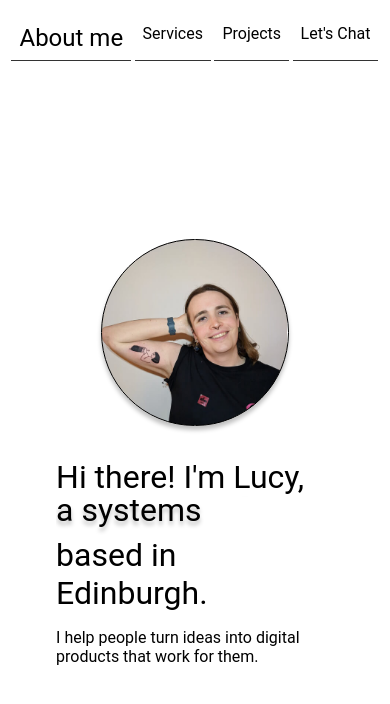
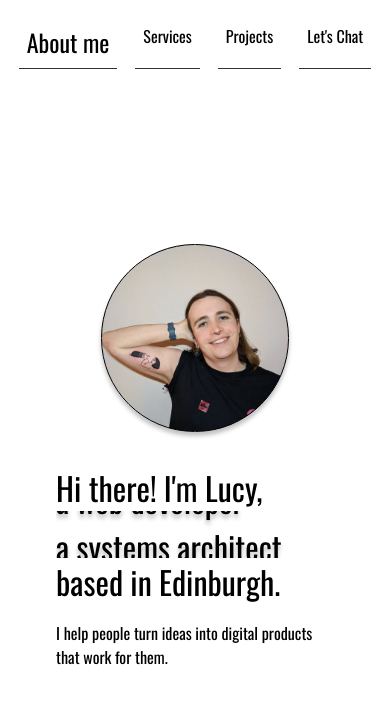
Before and after one commit to lucystevens/lucystevens-ui, a React (Create React App) app: page / in a window 390 px wide. Shown: the top 704 px of the page. Built offline with nearby package versions, Linux system fonts and the light colour scheme.

Commit message:
Mobile optimisation and font fixes

```diff
--- a/src/components/pages/HomePage/HomePage.scss
+++ b/src/components/pages/HomePage/HomePage.scss
@@ -28,11 +28,12 @@
             }
 
             .scroll-container {
-                height: 80px;
+                height: 94px;
                 overflow: hidden;
 
                 .scroll-items {
                     animation: scrollText 3s infinite ease-in-out;
+                    backface-visibility: hidden;
 
                     h1 {
                         text-shadow: 0 4px 4px rgba(0, 0, 0, 0.25);
@@ -70,6 +71,18 @@
     }
 }
 
+// small mobile
+@media (max-width: 320px) {
+    .HomePage {
+        h1 { font-size: 1.5rem!important; }
+        h3 { font-size: 0.75rem!important; }
+        .intro {
+            gap: 1rem;
+            .text .scroll-container { height: 36px!important }
+        }
+    }
+}
+
 // mobile
 @media (max-width: 800px) {
     .HomePage {
@@ -82,7 +95,7 @@
             align-items: center;
             gap: 2rem;
             .image { width: 50% }
-            .text .scroll-container { height: 40px }
+            .text .scroll-container { height: 47px }
         }
     }
 }
@@ -94,6 +107,6 @@
 
         h1 { font-size: 6rem; }
         h3 { font-size: 3rem; }
-        .intro .text .scroll-container { height: 120px }
+        .intro .text .scroll-container { height: 143px }
     }
 }
--- a/src/index.css
+++ b/src/index.css
@@ -1,3 +1,5 @@
+@import url('https://fonts.googleapis.com/css2?family=Oswald:wght@200;300;400;500;600;700&display=swap');
+
 html, body, #root {
   height: 100%;
 }
```
